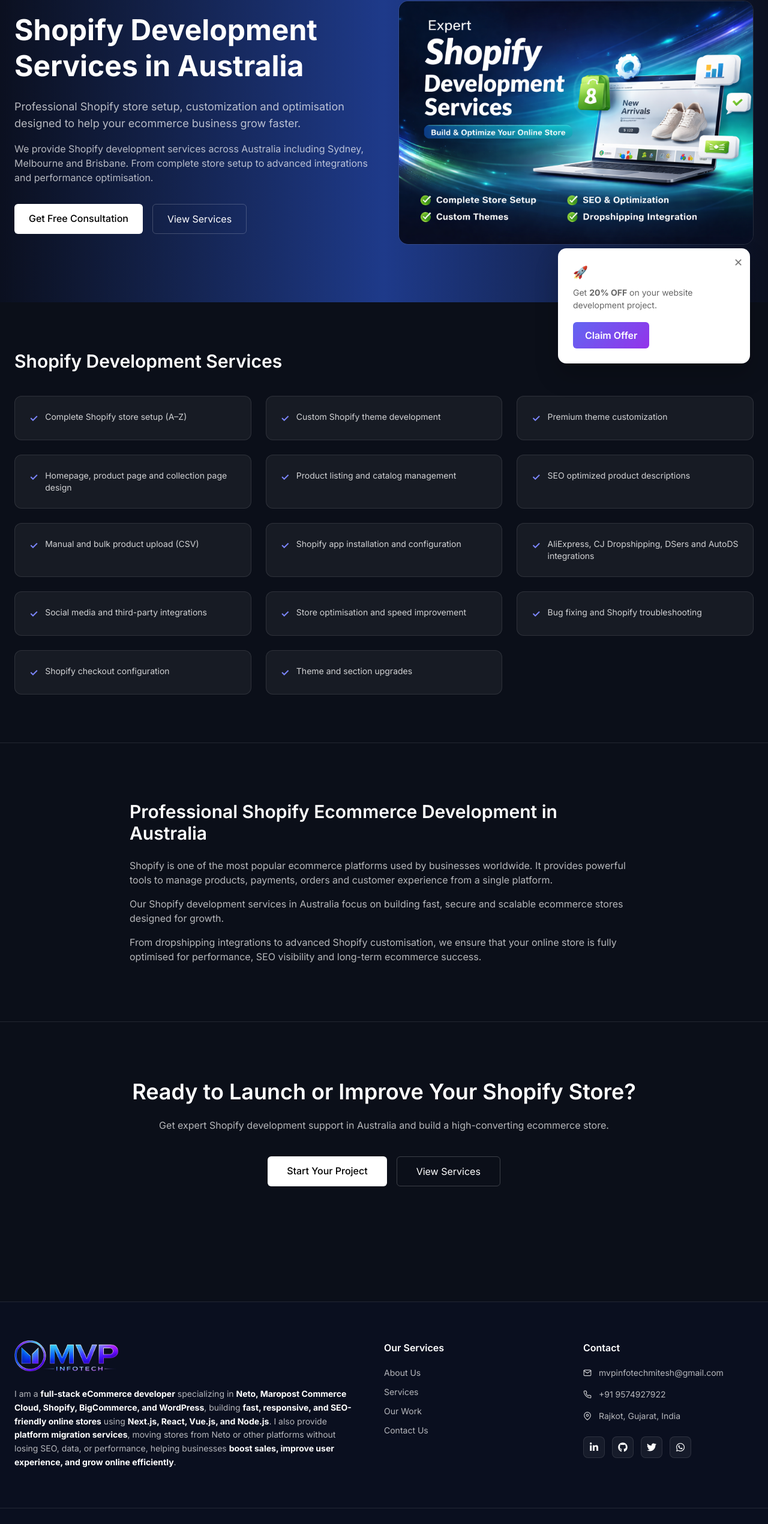
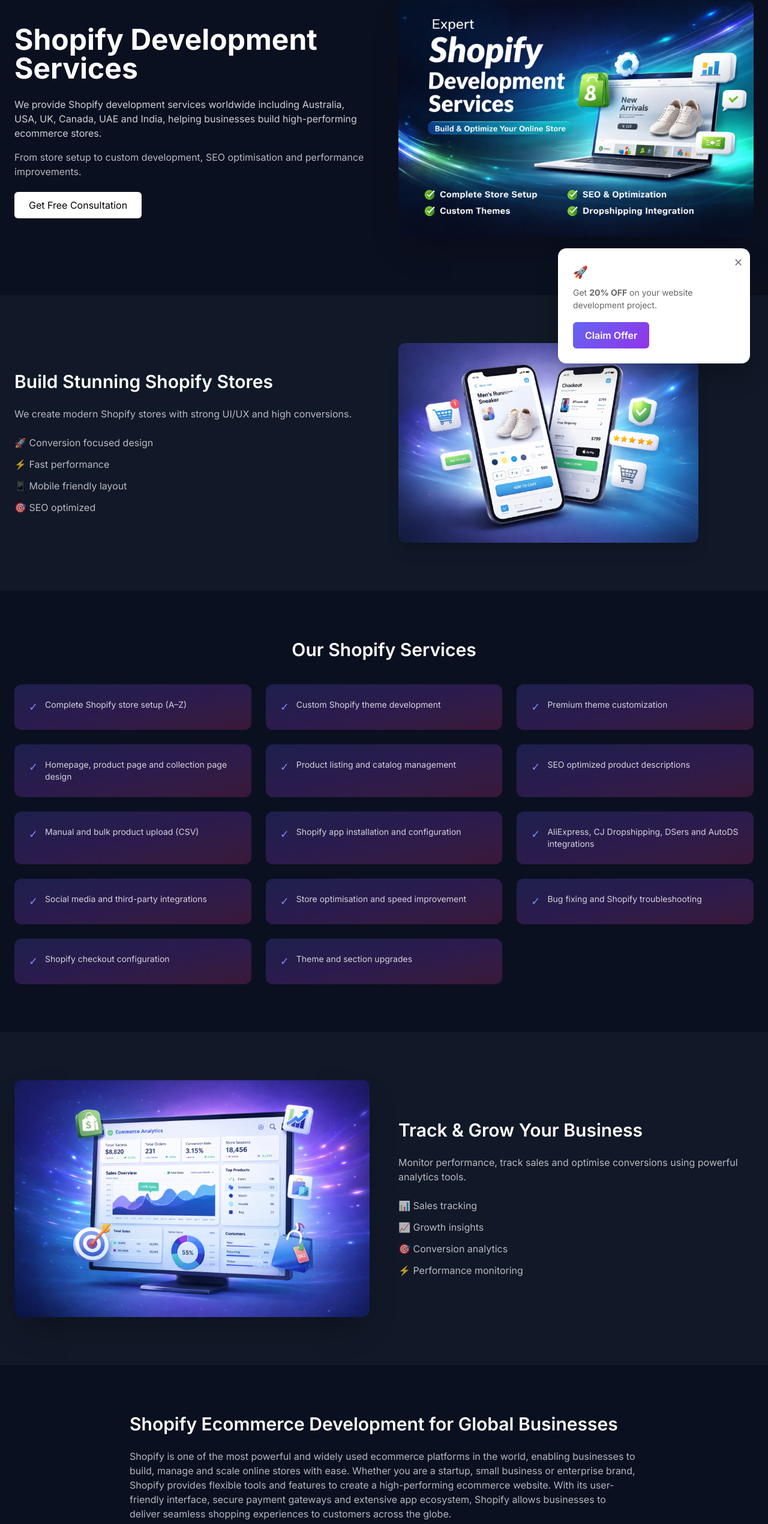
Before and after one commit to miteshparmar49/Movie-Explorer, a Next.js app: page /shopify-development-services in a window 1280 px wide. Shown: the part 164-2705 px from the top of the page at 60% size. Built offline with nearby package versions, Linux system fonts and the light colour scheme.

Commit message:
update shopify page

```diff
--- a/app/shopify-development-services/page.tsx
+++ b/app/shopify-development-services/page.tsx
@@ -4,165 +4,95 @@ import Link from "next/link";
 
 export const metadata: Metadata = {
   metadataBase: new URL("https://www.mvpinfotech.in"),
-
   title:
-    "Shopify Development Australia | Shopify Experts, Store Setup & Custom Development",
-
+    "Shopify Development Services Worldwide | Shopify Experts & Ecommerce Solutions",
   description:
-    "Top Shopify development company in Australia offering store setup, custom themes, Shopify SEO, dropshipping integration and ecommerce optimisation. Hire expert Shopify developers in Sydney, Melbourne & Brisbane.",
-
-  keywords: [
-    "Shopify development Australia",
-    "Shopify developers Australia",
-    "Shopify experts Australia",
-    "Shopify website development Australia",
-    "Hire Shopify developer Australia",
-    "Shopify ecommerce development Australia",
-    "Shopify store setup Australia",
-    "Shopify theme customization Australia",
-    "Shopify agency Australia",
-    "Shopify SEO Australia",
-    "Shopify developers Sydney",
-    "Shopify developers Melbourne",
-    "Shopify developers Brisbane",
-    "Shopify Plus developers Australia",
-    "Shopify redesign services Australia",
-    "Shopify migration services Australia",
-    "Custom Shopify development Australia",
-    "Best Shopify agency Australia",
-    "Affordable Shopify developers Australia",
-    "Shopify ecommerce solutions Australia",
-  ],
-
-  alternates: {
-    canonical: "https://www.mvpinfotech.in/shopify-development-services",
-  },
-
-  openGraph: {
-    title: "Shopify Development Australia | MVP InfoTech",
-    description:
-      "Expert Shopify developers in Australia providing store setup, custom themes, dropshipping integrations and ecommerce optimisation.",
-    url: "https://www.mvpinfotech.in/shopify-development-services",
-    siteName: "MVP InfoTech",
-    type: "website",
-    images: [
-      {
-        url: "https://www.mvpinfotech.in/shopify.png",
-        width: 1200,
-        height: 630,
-        alt: "Shopify Ecommerce Development Australia",
-      },
-    ],
-  },
-
-  twitter: {
-    card: "summary_large_image",
-    title: "Shopify Development Australia | MVP InfoTech",
-    description:
-      "Custom Shopify store development in Australia with theme customization and ecommerce optimisation.",
-    images: ["https://www.mvpinfotech.in/shopify.png"],
-  },
-
-  robots: {
-    index: true,
-    follow: true,
-  },
+    "We provide Shopify development services worldwide including Australia, USA, UK, Canada, UAE and India.",
 };
 
 export default function ShopifyServicePage() {
   return (
-    <main className="relative overflow-hidden">
-
-      {/* SCHEMA */}
-      <script
-        type="application/ld+json"
-        dangerouslySetInnerHTML={{
-          __html: JSON.stringify({
-            "@context": "https://schema.org",
-            "@type": "Service",
-            serviceType: "Shopify Ecommerce Development",
-            provider: {
-              "@type": "Organization",
-              name: "MVP InfoTech",
-              url: "https://www.mvpinfotech.in",
-            },
-            areaServed: {
-              "@type": "Country",
-              name: "Australia",
-            },
-            description:
-              "Professional Shopify development services in Australia including store setup, theme customization, dropshipping integration and SEO optimisation.",
-          }),
-        }}
-      />
+    <main className="bg-[#0b1020] text-white">
 
       {/* HERO */}
       <section className="relative py-24">
-        <div className="absolute inset-0 -z-10 bg-gradient-to-r from-[#0b1020] via-[#1e3a8a] to-[#0b1020]" />
+        <div className="absolute inset-0 -z-10 bg-gradient-to-br from-indigo-900 via-blue-600 to-purple-700 opacity-90" />
 
-        <div className="mx-auto max-w-7xl px-6 grid items-center gap-12 md:grid-cols-2">
-
+        <div className="max-w-7xl mx-auto px-6 grid md:grid-cols-2 gap-12 items-center">
           <div>
-            <h1 className="text-4xl md:text-5xl font-bold leading-tight">
-              Shopify Development Services in Australia
+            <h1 className="text-4xl md:text-5xl font-bold">
+              Shopify Development Services
             </h1>
 
-            <p className="mt-6 text-lg text-white/70">
-              Professional Shopify store setup, customization and optimisation
-              designed to help your ecommerce business grow faster.
+            <p className="mt-6 text-white/80">
+              We provide Shopify development services worldwide including Australia,
+              USA, UK, Canada, UAE and India, helping businesses build high-performing ecommerce stores.
             </p>
 
             <p className="mt-4 text-white/70">
-              We provide Shopify development services across Australia including
-              Sydney, Melbourne and Brisbane. From complete store setup to advanced
-              integrations and performance optimisation.
+              From store setup to custom development, SEO optimisation and performance improvements.
             </p>
 
-            <div className="mt-8 flex gap-4">
-
-              <Link
-                href="/contact"
-                className="bg-white text-black px-6 py-3 rounded-md font-medium hover:bg-white/90 transition"
-              >
+            <div className="mt-8">
+              <Link href="/contact" className="bg-white text-black px-6 py-3 rounded-md">
                 Get Free Consultation
               </Link>
-
-              <Link
-                href="/#services"
-                className="border border-white/20 px-6 py-3 rounded-md hover:border-white/40 transition"
-              >
-                View Services
-              </Link>
-
             </div>
           </div>
 
-          <div className="relative">
-            <div className="relative aspect-[16/11] overflow-hidden rounded-2xl border border-white/10">
+          <div>
             <Image
               src="/shopify.png"
-                alt="Shopify ecommerce development Australia"
-                fill
-                priority
-                className="object-cover"
-                sizes="(max-width:768px) 100vw, 50vw"
+              alt="Shopify development"
+              width={600}
+              height={400}
+              className="rounded-xl shadow-2xl"
             />
           </div>
+        </div>
+      </section>
+
+      {/* FEATURES */}
+      <section className="py-20 bg-[#111827]">
+        <div className="max-w-7xl mx-auto px-6 grid md:grid-cols-2 gap-12 items-center">
+
+          <div>
+            <h2 className="text-3xl font-semibold">
+              Build Stunning Shopify Stores
+            </h2>
+
+            <p className="mt-6 text-white/70">
+              We create modern Shopify stores with strong UI/UX and high conversions.
+            </p>
+
+            <ul className="mt-6 space-y-3 text-white/70">
+              <li>🚀 Conversion focused design</li>
+              <li>⚡ Fast performance</li>
+              <li>📱 Mobile friendly layout</li>
+              <li>🎯 SEO optimized</li>
+            </ul>
+          </div>
+
+          <div>
+            <Image
+              src="/mobile-ui.png"
+              alt="Mobile ecommerce"
+              width={500}
+              height={400}
+              className="rounded-xl shadow-xl"
+            />
           </div>
 
         </div>
       </section>
 
       {/* SERVICES */}
-      <section className="py-20">
-        <div className="mx-auto max-w-7xl px-6">
-
-          <h2 className="text-3xl font-semibold">
-            Shopify Development Services
+      <section className="py-20 bg-[#0b1020] max-w-7xl mx-auto px-6">
+        <h2 className="text-3xl font-semibold text-center">
+          Our Shopify Services
         </h2>
 
-          <div className="mt-10 grid grid-cols-1 md:grid-cols-2 lg:grid-cols-3 gap-6">
-
+       <div className="mt-10 grid md:grid-cols-3 gap-6">
   {[
     "Complete Shopify store setup (A–Z)",
     "Custom Shopify theme development",
@@ -181,77 +111,132 @@ export default function ShopifyServicePage() {
   ].map((item, i) => (
     <div
       key={i}
-                className="rounded-xl border border-white/10 bg-white/5 p-6"
+      className="p-6 rounded-xl bg-gradient-to-br from-indigo-500/20 via-purple-500/20 to-pink-500/20 hover:scale-105 hover:shadow-xl transition duration-300 flex items-start gap-3"
     >
-                <div className="flex gap-3">
-                  <span className="text-indigo-400 font-semibold">✓</span>
-                  <span className="text-white/80 text-sm">{item}</span>
-                </div>
+      <span className="text-indigo-400 text-lg">✓</span>
+      <p className="text-white/80 text-sm">{item}</p>
     </div>
   ))}
+</div>
+      </section>
 
+      {/* ANALYTICS SECTION */}
+      <section className="py-20 bg-[#111827]">
+        <div className="max-w-7xl mx-auto px-6 grid md:grid-cols-2 gap-12 items-center">
+
+          <div>
+            <Image
+              src="/dashboard.png"
+              alt="Analytics dashboard"
+              width={600}
+              height={400}
+              className="rounded-xl shadow-2xl"
+            />
+          </div>
+
+          <div>
+            <h2 className="text-3xl font-semibold">
+              Track & Grow Your Business
+            </h2>
+
+            <p className="mt-6 text-white/70">
+              Monitor performance, track sales and optimise conversions using powerful analytics tools.
+            </p>
+
+            <ul className="mt-6 space-y-3 text-white/70">
+              <li>📊 Sales tracking</li>
+              <li>📈 Growth insights</li>
+              <li>🎯 Conversion analytics</li>
+              <li>⚡ Performance monitoring</li>
+            </ul>
+          </div>
+
+        </div>
+      </section>
+
+      {/* SEO CONTENT */}
+     <section className="pt-20 max-w-4xl mx-auto px-6">
+  <h2 className="text-3xl font-semibold">
+    Shopify Ecommerce Development for Global Businesses
+  </h2>
+
+  <p className="mt-6 text-white/70">
+    Shopify is one of the most powerful and widely used ecommerce platforms in the world,
+    enabling businesses to build, manage and scale online stores with ease. Whether you are
+    a startup, small business or enterprise brand, Shopify provides flexible tools and
+    features to create a high-performing ecommerce website. With its user-friendly interface,
+    secure payment gateways and extensive app ecosystem, Shopify allows businesses to deliver
+    seamless shopping experiences to customers across the globe.
+  </p>
+
+  <p className="mt-4 text-white/70">
+    Our Shopify development services focus on creating fast, responsive and conversion-driven
+    ecommerce stores tailored to your business needs. We specialise in custom Shopify theme
+    development, store setup, product management, app integrations and Shopify SEO optimisation.
+    Our goal is to ensure your online store not only looks professional but also performs
+    exceptionally well in search engines and drives maximum sales.
+  </p>
+
+  <p className="mt-4 text-white/70">
+    We provide Shopify development services worldwide including Australia, USA, UK, Canada,
+    UAE and India. Our team works with international clients to deliver scalable ecommerce
+    solutions that help businesses expand their reach and grow globally. From dropshipping
+    store setup to advanced Shopify customisation, we handle every aspect of ecommerce development
+    with precision and expertise.
+  </p>
+
+  <p className="mt-4 text-white/70">
+    By combining modern design, performance optimisation and SEO best practices, we help your
+    Shopify store stand out in a competitive market. Whether you need a brand new store or want
+    to improve your existing Shopify website, our expert developers ensure long-term success
+    with reliable, scalable and high-quality ecommerce solutions.
+  </p>
+  <p className="mt-4 text-white/70">
+  We provide professional Shopify development services worldwide including Australia, USA, UK, Canada, UAE and India, helping businesses build scalable, high-performing and SEO-optimized ecommerce stores.
+  </p>
+</section>
+      {/* FAQ */}
+      <section className="py-20 max-w-4xl mx-auto px-6">
+        <h2 className="text-3xl font-semibold">Shopify FAQs</h2>
+
+        <div className="mt-6 space-y-4">
+          <div>
+            <h3 className="font-semibold">What is Shopify development?</h3>
+            <p className="text-white/70">
+              Shopify development includes building and customizing ecommerce stores.
+            </p>
+          </div>
+
+          <div>
+            <h3 className="font-semibold">Do you work globally?</h3>
+            <p className="text-white/70">
+              Yes, we work worldwide including USA, UK and Australia.
+            </p>
+          </div>
+
+          <div>
+            <h3 className="font-semibold">Do you provide SEO?</h3>
+            <p className="text-white/70">
+              Yes, we optimise stores for better ranking.
+            </p>
           </div>
         </div>
       </section>
 
-      {/* SEO CONTENT */}
-      <section className="py-24 border-t border-white/10">
-        <div className="mx-auto max-w-4xl px-6">
-
+      {/* CTA */}
+      <section className="py-20 text-center bg-gradient-to-r from-purple-600 to-indigo-600">
         <h2 className="text-3xl font-semibold">
-            Professional Shopify Ecommerce Development in Australia
+          Start Your Shopify Project Today
         </h2>
 
-          <p className="mt-6 text-white/70">
-            Shopify is one of the most popular ecommerce platforms used by
-            businesses worldwide. It provides powerful tools to manage products,
-            payments, orders and customer experience from a single platform.
+        <p className="mt-4 text-white/80">
+          Build your ecommerce store with expert Shopify developers.
         </p>
 
-          <p className="mt-4 text-white/70">
-            Our Shopify development services in Australia focus on building fast,
-            secure and scalable ecommerce stores designed for growth.
-          </p>
-
-          <p className="mt-4 text-white/70">
-            From dropshipping integrations to advanced Shopify customisation,
-            we ensure that your online store is fully optimised for performance,
-            SEO visibility and long-term ecommerce success.
-          </p>
-
-        </div>
-      </section>
-
-      {/* CTA */}
-      <section className="py-24 border-t border-white/10">
-        <div className="mx-auto max-w-4xl px-6 text-center">
-
-          <h2 className="text-3xl md:text-4xl font-semibold">
-            Ready to Launch or Improve Your Shopify Store?
-          </h2>
-
-          <p className="mt-6 text-white/70">
-            Get expert Shopify development support in Australia and build a high-converting ecommerce store.
-          </p>
-
-          <div className="mt-10 flex justify-center gap-4">
-
-            <Link
-              href="/contact"
-              className="bg-white text-black px-8 py-3 rounded-md font-medium hover:bg-white/90 transition"
-            >
-              Start Your Project
+        <div className="mt-6">
+          <Link href="/contact" className="bg-white text-black px-8 py-3 rounded-md">
+            Contact Us
           </Link>
-
-            <Link
-              href="/#services"
-              className="border border-white/20 px-8 py-3 rounded-md hover:border-white/40 transition"
-            >
-              View Services
-            </Link>
-
-          </div>
-
         </div>
       </section>
 
```
Also changed, not shown: public/dashboard.png (added), public/mobile-ui.png (added). Lines whose indentation alone changed are shown as unchanged.
